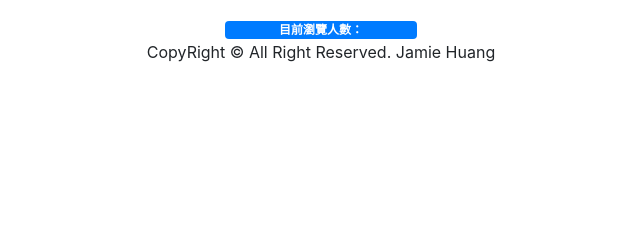
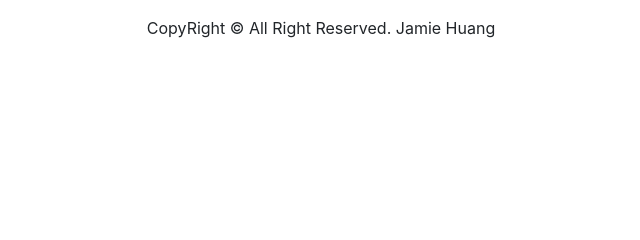
Before and after one commit to jamie328/Upload_heroku_jamie_website, a Django app: page /to_do_app/ in a window 1280 px wide. Shown: the part 211-451 px from the top of the page, without its empty margins (319-959 px from the left). Run offline with Django 3.2, Linux system fonts and the light colour scheme; data that the repository does not hold is empty; some libraries are stand-ins or nearby versions.

Commit message:
website templates update

```diff
--- a/templates/base.html
+++ b/templates/base.html
@@ -69,10 +69,6 @@
     <script src="https://stackpath.bootstrapcdn.com/bootstrap/4.3.1/js/bootstrap.min.js" integrity="sha384-JjSmVgyd0p3pXB1rRibZUAYoIIy6OrQ6VrjIEaFf/nJGzIxFDsf4x0xIM+B07jRM" crossorigin="anonymous"></script>
     <footer>
         <center>
-        <div class="badge badge-primary text-wrap" style="width: 12rem; text">
-               目前瀏覽人數： {{ count_num.count }}
-        </div></center>
-        <center>
         CopyRight &copy; All Right Reserved. Jamie Huang
         </center>
     </footer>
```
Also changed, not shown: templates/myapp/index.html (+8 -2 lines), myapp/migrations/0011_auto_20190919_2351.py (added).
